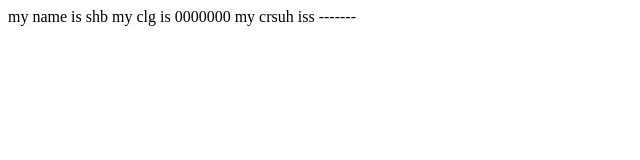
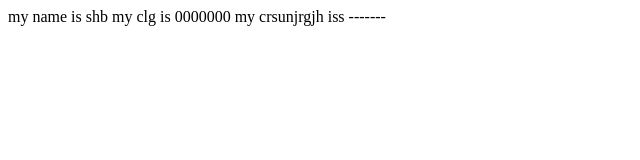
Before and after one commit to shbwhats-hash/labexternal_wt, a plain HTML site: page index.html in a window 1280 px wide. Shown: the full height of the page, 0-640 px from the left. Drawn offline with Linux system fonts and the light colour scheme.

```diff
--- a/index.html
+++ b/index.html
@@ -2,6 +2,6 @@
      <body>
           my name is shb
           my clg is 0000000
-          my crsuh iss -------
+          my crsunjrgjh iss -------
      </body>
 </html>
```
